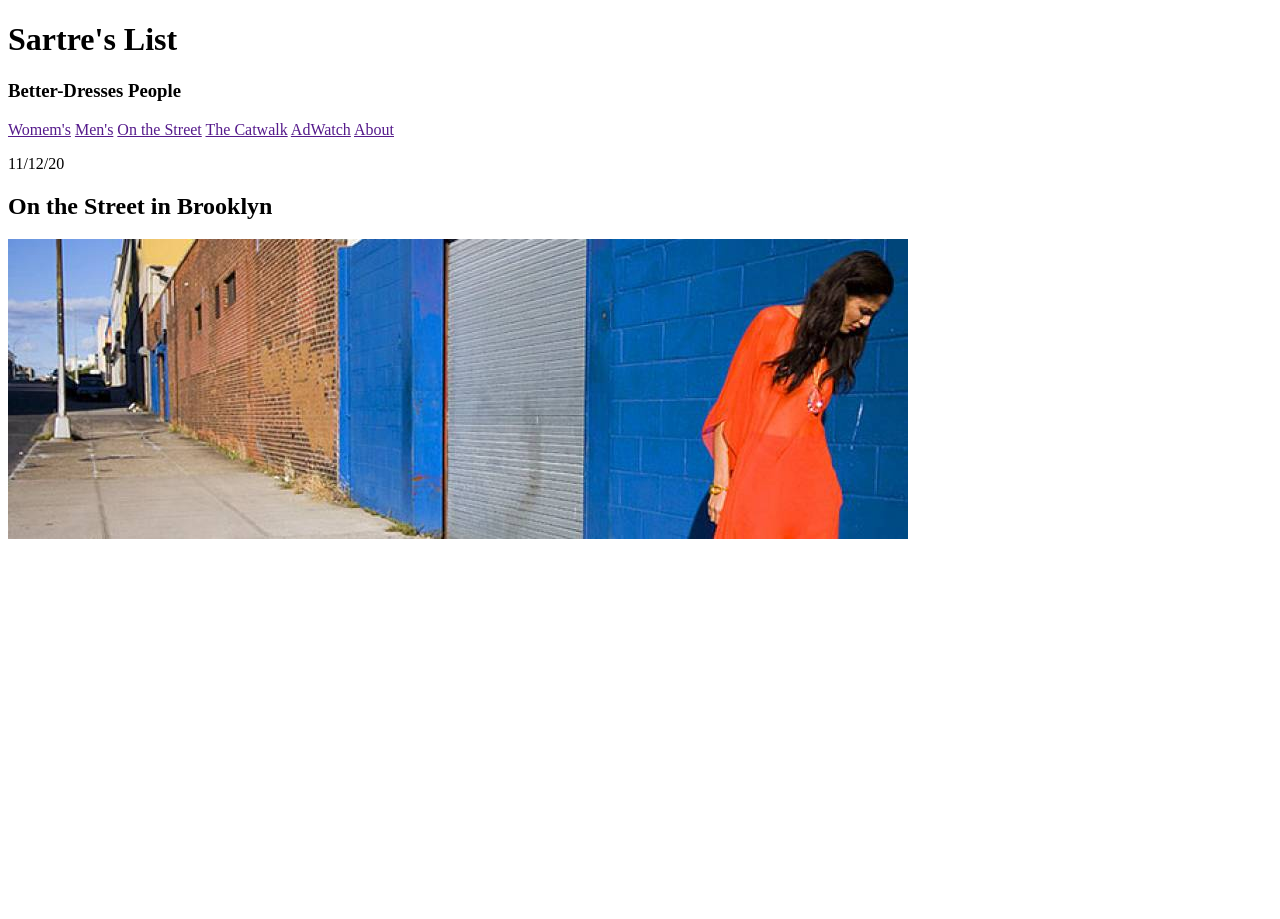
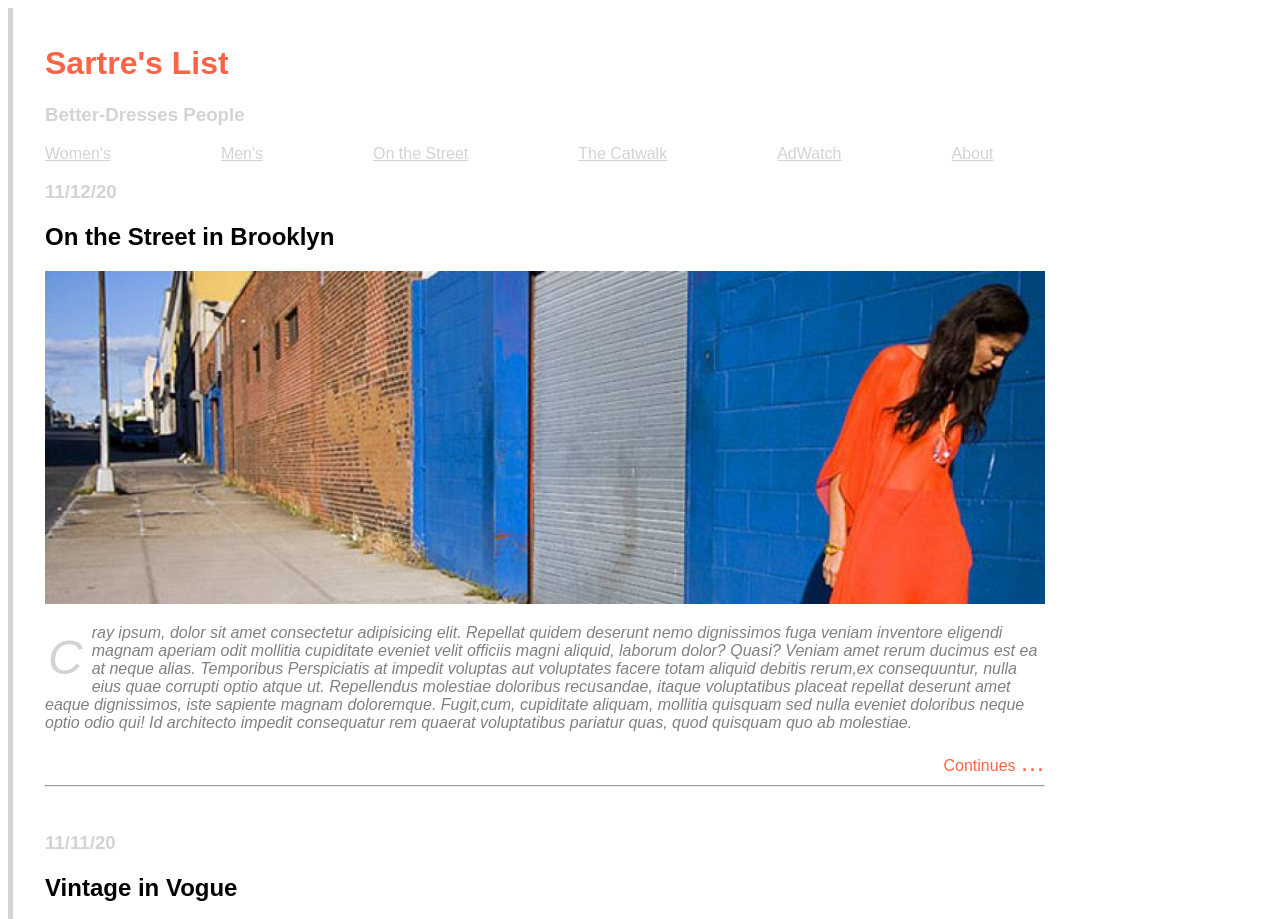
Before and after one commit to Anitha-Arjun/Alab320H.1.2, a plain HTML site: page index.html in a window 1280 px wide. Shown: the top 919 px of the page. Before the commit the page ends 800 px from the top, so only its background shows below. Drawn offline with Linux system fonts and the light colour scheme.

Commit message:
html and css file updated

```diff
--- a/index.html
+++ b/index.html
@@ -7,26 +7,83 @@
     <title>Document</title>
   </head>
   <body>
-    <header>
-      <h1>Sartre's List</h1>
-      <h3>Better-Dresses People</h3>
-      <nav>
-        <a href="">Womem's</a>
-        <a href="">Men's</a>
-        <a href="">On the Street</a>
-        <a href="">The Catwalk</a>
-        <a href="">AdWatch</a>
-        <a href="">About</a>
-      </nav>
-    </header>
     <main>
+      <header>
+        <h1>Sartre's List</h1>
+        <h3>Better-Dresses People</h3>
+        <nav aria-label="Main Navigation" role="navigation">
+          <ul class="links">
+            <li><a href="">Women's</a></li>
+            <li><a href="">Men's</a></li>
+            <li><a href="">On the Street</a></li>
+            <li><a href="">The Catwalk</a></li>
+            <li><a href="">AdWatch</a></li>
+            <li><a href="">About</a></li>
+          </ul>
+        </nav>
+      </header>
+
       <article>
-        <p>11/12/20</p>
+        <h3>11/12/20</h3>
         <h2>On the Street in Brooklyn</h2>
-        <img src="img/blog-image-1.jpg" alt="RoadPic" />
+        <img src="img/blog-image-1.jpg" width="100%" alt="RoadPic" />
+        <p class="content">
+          Cray ipsum, dolor sit amet consectetur adipisicing elit. Repellat
+          quidem deserunt nemo dignissimos fuga veniam inventore eligendi magnam
+          aperiam odit mollitia cupiditate eveniet velit officiis magni aliquid,
+          laborum dolor? Quasi? Veniam amet rerum ducimus est ea at neque alias.
+          Temporibus Perspiciatis at impedit voluptas aut voluptates facere
+          totam aliquid debitis rerum,ex consequuntur, nulla eius quae corrupti
+          optio atque ut. Repellendus molestiae doloribus recusandae, itaque
+          voluptatibus placeat repellat deserunt amet eaque dignissimos, iste
+          sapiente magnam doloremque. Fugit,cum, cupiditate aliquam, mollitia
+          quisquam sed nulla eveniet doloribus neque optio odio qui! Id
+          architecto impedit consequatur rem quaerat voluptatibus pariatur quas,
+          quod quisquam quo ab molestiae.
+        </p>
+        <div class="text">
+          Continues
+          <!-- Continues  &#8729 &#8729 &#8729  -->
+        </div>
+        <hr />
+        <br />
+        <h3>11/11/20</h3>
+        <h2>Vintage in Vogue</h2>
+        <img src="img/blog-image-2.jpg" width="100%" alt="People" />
+        <p class="content">
+          Selfies sunt, dolor sit amet consectetur adipisicing elit. Repellat
+          quidem deserunt nemo dignissimos fuga veniam inventore eligendi magnam
+          aperiam odit mollitia cupiditate eveniet velit officiis magni aliquid,
+          laborum dolor? Quasi? Veniam amet rerum ducimus est ea at neque
+          alias.Temporibus Perspiciatis at impedit voluptas aut voluptates
+          facere totam aliquid debitis rerum,ex consequuntur, nulla eius quae
+          corrupti optio atque ut. Repellendus molestiae doloribus recusandae,
+          itaque voluptatibus placeat repellat deserunt amet eaque dignissimos,
+          iste sapiente magnam doloremque. Fugit,cum, cupiditate aliquam,
+          mollitia quisquam sed nulla eveniet doloribus neque optio odio qui! Id
+          architecto impedit consequatur rem quaerat voluptatibus pariatur
+          quas,quod quisquam quo ab molestiae.
+        </p>
+        <div class="text">Continues</div>
+        <hr />
+        <br />
+      </article>
 
-      </article>
+      <footer>
+        <aside>
+          <ul class="footer_links">
+            <li><a href="">Home</a></li>
+            <li><a href="">Women's</a></li>
+            <li><a href="">Men's</a></li>
+            <li><a href="">On the Street</a></li>
+            <li><a href="">The Catwalk</a></li>
+            <li><a href="">AdWatch</a></li>
+            <li><a href="">About</a></li>
+            <li><a href="">Tips</a></li>
+          </ul>
+        </aside>
+        <p class="copy_right">&#169; 2013 Valet Industries, Inc</p>
+      </footer>
     </main>
-    <footer></footer>
   </body>
 </html>
--- a/style.css
+++ b/style.css
@@ -0,0 +1,95 @@
+body {
+  border-left: 5px solid lightgray;
+  min-height: 100%;
+  max-width: 1000px;
+  font-family: sans-serif;
+  padding: 1rem 2rem;
+}
+
+h1,
+footer {
+  color: tomato;
+}
+
+.links {
+  list-style-type: none; /* Removes default bullets */
+  padding: 0; /* Removes default padding */
+  margin: 0; /* Removes default margin */
+  display: flex; /* Aligns items in a row */
+  flex-wrap: wrap; /* Allows items to wrap to the next line if needed */
+  gap: 110px; /* Removes margin from list items */
+}
+
+.links li {
+  margin: 0;
+  display: flex;
+}
+.links li a {
+  color: lightgray;
+}
+
+.footer_links {
+  list-style-type: none; /* Removes default bullets */
+  padding: 0; /* Removes default padding */
+  margin: 0; /* Removes default margin */
+  display: flex; /* Aligns items in a row */
+  flex-wrap: wrap; /* Allows items to wrap to the next line if needed */
+  gap: 70px; /* Adds equal spacing between items */
+}
+
+.footer_links li {
+  margin: 0;
+  display: flex;
+  gap: 110px; /* Removes margin from list items */
+}
+
+.footer_links li a {
+  color: tomato;
+  text-decoration: none;
+}
+
+links {
+  text-decoration: none;
+  color: tomato;
+}
+
+.links a:hover {
+  text-decoration: underline; /* Underline on hover */
+}
+
+h3,
+header.links {
+  color: lightgray;
+}
+
+.content {
+  color: gray;
+  font-style: italic;
+}
+.content::first-letter {
+  color: lightgray;
+  text-transform: uppercase;
+  border-radius: 2px;
+  font-size: 300%;
+  padding: 6px 3px;
+  margin-right: 6px;
+  float: left;
+}
+
+.copy_right {
+  color: lightgray;
+}
+.text {
+  text-align: right;
+  font-style: bold;
+  color: tomato;
+  /* position: absolute;
+  bottom: 0;
+  right: 0; */
+  /* width: 100px; */
+}
+
+.text::after {
+  content: "\2026";
+  font-size: 25px;
+}
```
